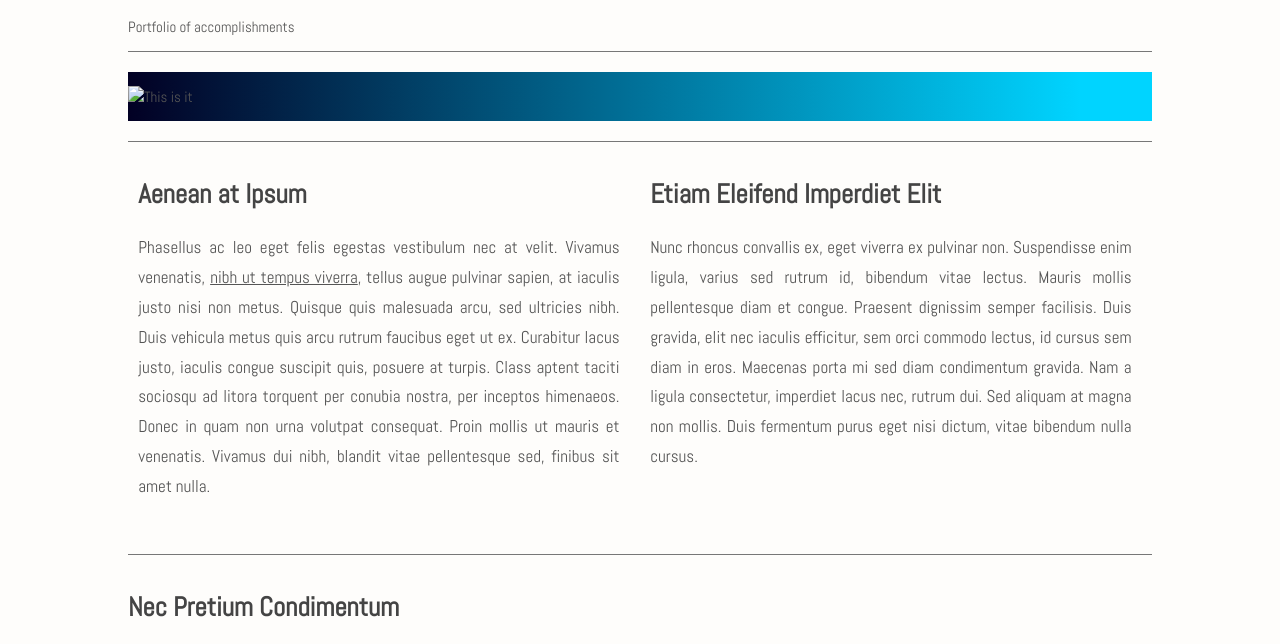
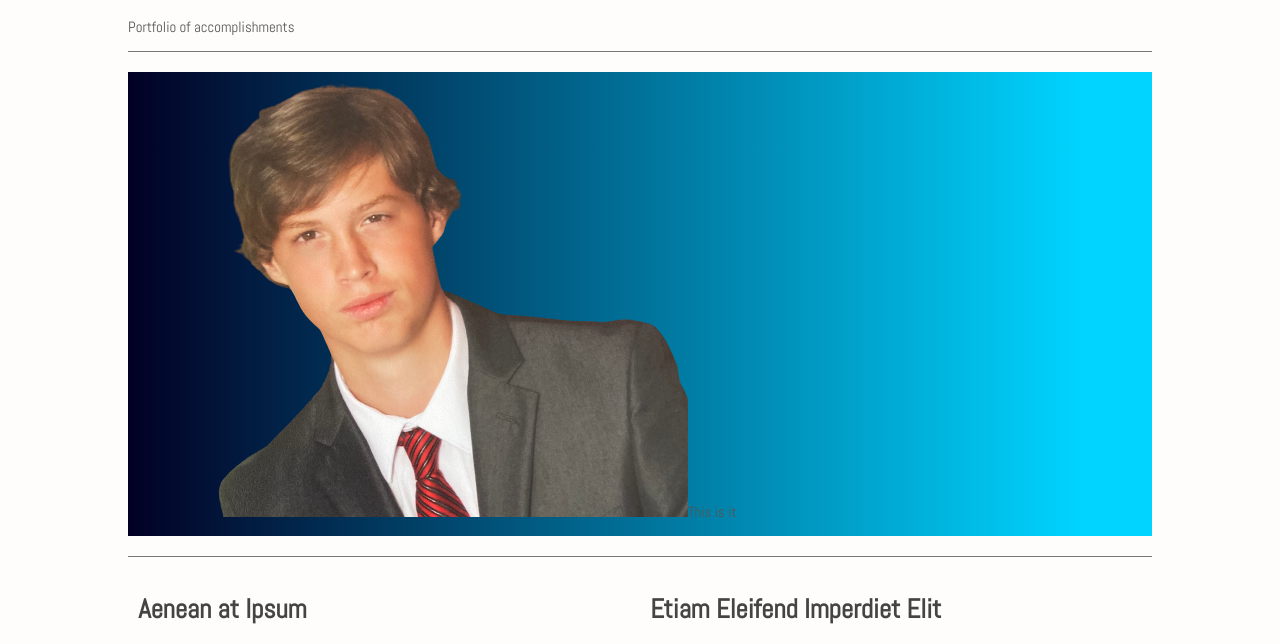
Before and after one commit to WenzelWilliamC/WenzelWilliamC.github.io, a plain HTML site: page index.html in a window 1280 px wide. Shown: the part 109-753 px from the top of the page. Drawn offline with Linux system fonts and the light colour scheme.

Commit message:
Add files via upload

```diff
--- a/index.html
+++ b/index.html
@@ -35,7 +35,7 @@
 <div class="section">
 <div class="topindex">
 <div class="col">
-<img src="IMG_0158-removebg-preview.png" style: " Width:500px;Height:600px;">
+<img src="Photos/IMG_0158-removebg-preview.PNG" style: " Width:500px;Height:600px;">
 </div>
 <div class="col">
 <p>This is it</p>
```
